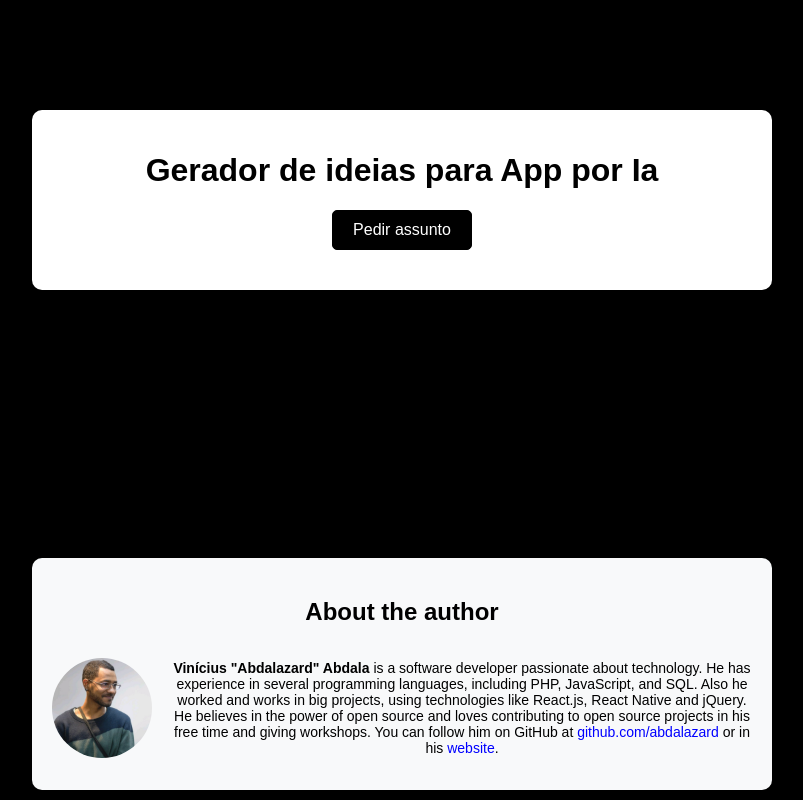
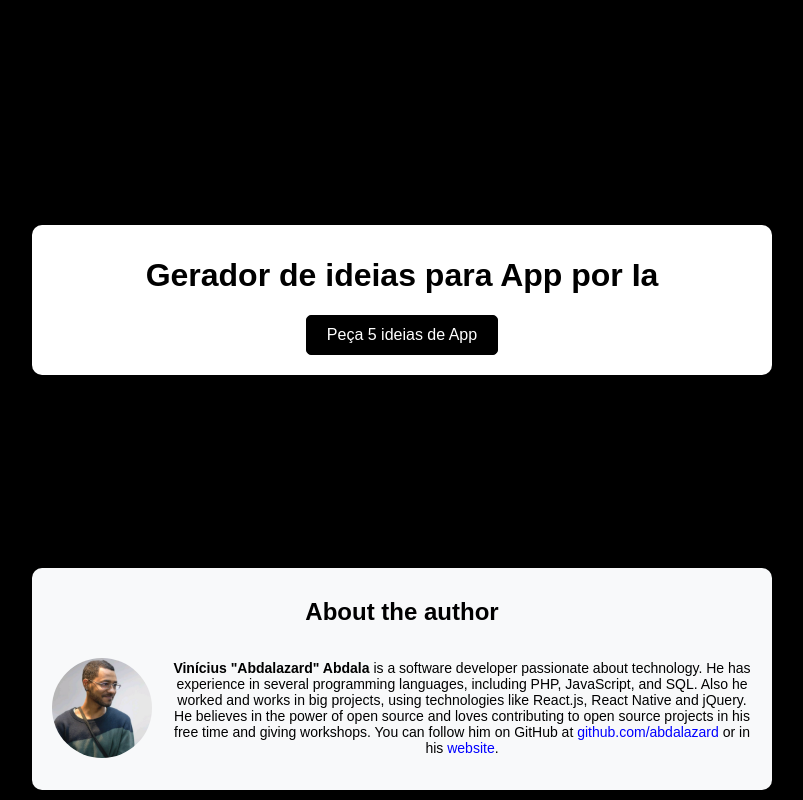
Before and after one commit to abdalazard/chatbot-generalista, a PHP site: page / in a window 1280 px wide. Shown: the whole page, without its empty margins (238-1041 px from the left). Run offline with PHP 8.4, Linux system fonts and the light colour scheme.

Commit message:
atualiza layout

```diff
--- a/index.php
+++ b/index.php
@@ -14,10 +14,11 @@
             <h1>Gerador de ideias para App por Ia</h1>
 
             <p id="loading-indicator"></p><p id="loading-indicator-text">Carregando...</p>
-            <button id="send-btn">Pedir assunto</button>
 
-            <div id="input-text" class="text-output"></div>
+            <!-- <div id="input-text" class="text-output"></div> -->
             <div id="corrected-text" class="text-output"></div>
+            <button id="send-btn">Peça 5 ideias de App</button>
+
         </div>
 
         <div class="container" style="position: fixed; bottom: 0;  margin-bottom: 10px; background-color: #f8f9fa; text-align: center; text-align: center;">
--- a/styles.css
+++ b/styles.css
@@ -4,17 +4,20 @@ body {
     display: flex;
     justify-content: center;
     align-items: center;
-    height: 50vh;
+    height: 70vh;
     margin: 0;
+    margin-top: 10px;
 }
 
 .container {
     background-color: #fff;
     padding: 20px;
+    padding-top: 10px;
     border-radius: 10px;
     box-shadow: 0 0 15px rgba(0, 0, 0, 0.1);
     text-align: center;
     width: 700px;
+    margin-top: 20px;
 }
 
 button {
@@ -66,10 +69,6 @@ li.text-start {
     color: #333; /* Cor do texto */
   }
 
-  #loading-indicator-text {
-
-  }
-
   #loading-indicator::after {
     content: '';
     display: inline-block;
```
